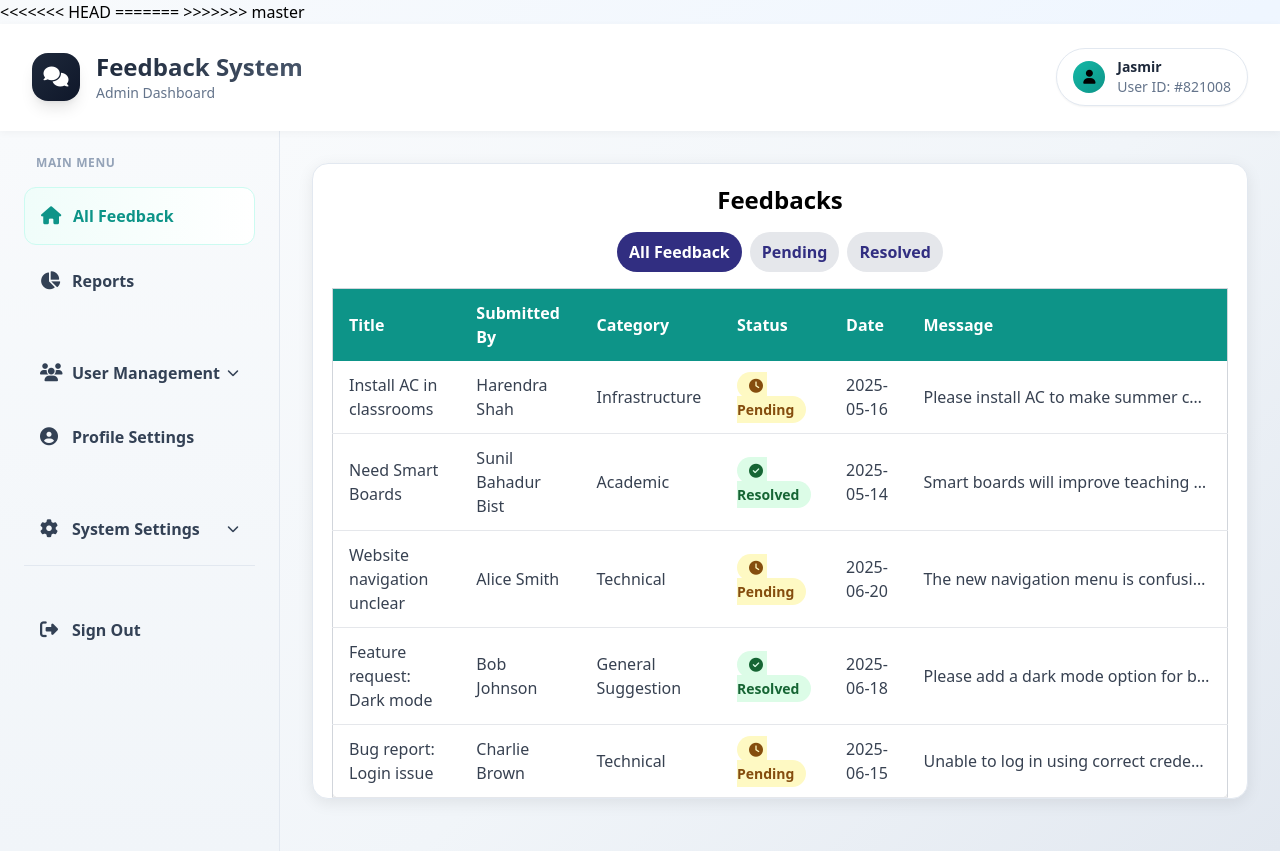
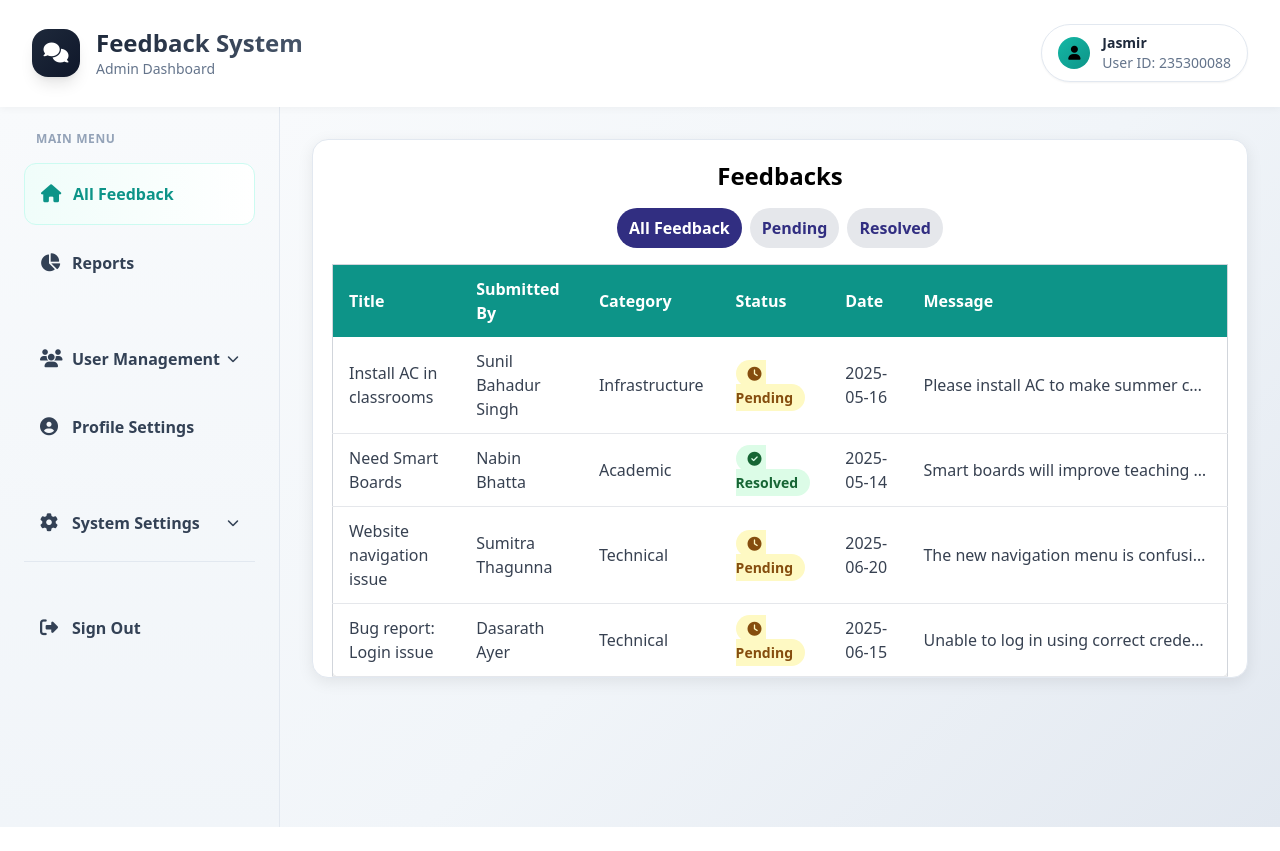
Before and after one commit to JasmirChy/Feedback-system, a Python web app: template app/templates/admin_dashboard.html in a window 1280 px wide. After the commit the page ends 827 px from the top, so only its background shows below. Run offline with Jinja, Linux system fonts and the light colour scheme; the template is opened without the code that fills it, so the values that code supplies are empty; some libraries are stand-ins or nearby versions.

Commit message:
Updated some error

```diff
--- a/app/static/js/admin_dashboard.js
+++ b/app/static/js/admin_dashboard.js
@@ -3,7 +3,7 @@ const feedbacks = [
   {
     id: 'f001',
     title: "Install AC in classrooms",
-    submitter: "Harendra Shah",
+    submitter: "Sunil Bahadur Singh",
     status: "Pending",
     date: "2025-05-16",
     message: "Please install AC to make summer chill.",
@@ -12,7 +12,7 @@ const feedbacks = [
   {
     id: 'f002',
     title: "Need Smart Boards",
-    submitter: "Sunil Bahadur Bist",
+    submitter: "Nabin Bhatta",
     status: "Resolved",
     date: "2025-05-14",
     message: "Smart boards will improve teaching efficiency.",
@@ -20,26 +20,17 @@ const feedbacks = [
   },
   {
     id: 'f003',
-    title: 'Website navigation unclear',
-    submitter: 'Alice Smith',
+    title: 'Website navigation issue',
+    submitter: 'Sumitra  Thagunna',
     status: 'Pending',
     date: '2025-06-20',
     message: 'The new navigation menu is confusing, especially on mobile. It\'s hard to find specific pages.',
     category: "Technical" // Updated category
   },
   {
-    id: 'f004',
-    title: 'Feature request: Dark mode',
-    submitter: 'Bob Johnson',
-    status: 'Resolved',
-    date: '2025-06-18',
-    message: 'Please add a dark mode option for better eye comfort during night usage.',
-    category: "General Suggestion" // Updated category
-  },
-  {
     id: 'f005',
     title: 'Bug report: Login issue',
-    submitter: 'Charlie Brown',
+    submitter: 'Dasarath Ayer',
     status: 'Pending',
     date: '2025-06-15',
     message: 'Unable to log in using correct credentials. Getting an "invalid credentials" error.',
@@ -58,22 +49,22 @@ const users = [
   },
   {
     id: 'u002',
-    name: 'Alice Wonderland',
-    email: 'alice@example.com',
+    name: 'Nabin Bhatta',
+    email: 'nabin@gmail.com',
     role: 'user',
     registrationDate: '2024-03-01'
   },
   {
     id: 'u003',
-    name: 'Bob The Builder',
-    email: 'bob@example.com',
+    name: 'Sunil Singh',
+    email: 'sunil@gmail.com',
     role: 'user',
     registrationDate: '2024-04-15'
   },
   {
     id: 'u004',
-    name: 'Charlie Chaplin',
-    email: 'charlie@example.com',
+    name: 'Sumitra Thagunna',
+    email: 'sumitra@gmail.com',
     role: 'user',
     registrationDate: '2024-05-20'
   }
--- a/app/templates/admin_dashboard.html
+++ b/app/templates/admin_dashboard.html
@@ -3,11 +3,7 @@
 <head>
   <meta charset="UTF-8" />
   <meta name="viewport" content="width=device-width, initial-scale=1.0" />
-<<<<<<< HEAD
   <title>Admin Dashboard</title>
-=======
-  <title> Admin Dashboard</title>
->>>>>>> master
   <script src="https://cdn.tailwindcss.com"></script>
   <script src="try.js" defer></script>
   <script src="https://cdn.jsdelivr.net/npm/chart.js"></script>
@@ -483,7 +479,7 @@
             </div>
             <div class="text-sm hidden sm:block">
               <div class="font-semibold text-slate-800" >Jasmir</div>
-              <div class="text-slate-500">User ID: #821008</div>
+              <div class="text-slate-500">User ID: 235300088</div>
             </div>
           </div>
           <button id="hamburger-button" onclick="toggleMobileMenu()" class="md:hidden text-slate-700 hover:text-teal-600 p-2">
--- a/app/templates/index.html
+++ b/app/templates/index.html
@@ -72,7 +72,7 @@
     }
   </style>
 </head>
-<body class="min-h-screen grid place-items-center font-sans bg-[url('n.jpg')] bg-cover bg-center ">
+<body class="min-h-screen grid place-items-center font-sans bg-[url('.jpg')] bg-cover bg-center ">
 
   <div class="text-center">
     <div class="bg-white bg- p-10 rounded-2xl shadow-lg max-w-md mx-auto border border-slate-200 bg-opacity-30">
--- a/app/templates/user_dashboard.html
+++ b/app/templates/user_dashboard.html
@@ -441,7 +441,7 @@
             </div>
             <div class="text-sm hidden sm:block">
               <div class="font-semibold text-slate-800" >Jasmir</div>
-              <div class="text-slate-500">User ID: #821008</div>
+              <div class="text-slate-500">User ID: 23530008</div>
             </div>
           </div>
           <button id="hamburger-button" onclick="toggleMobileMenu()" class="md:hidden text-slate-700 hover:text-teal-600 p-2">
```
Also changed, not shown: app/templates/n.jpg (deleted).
